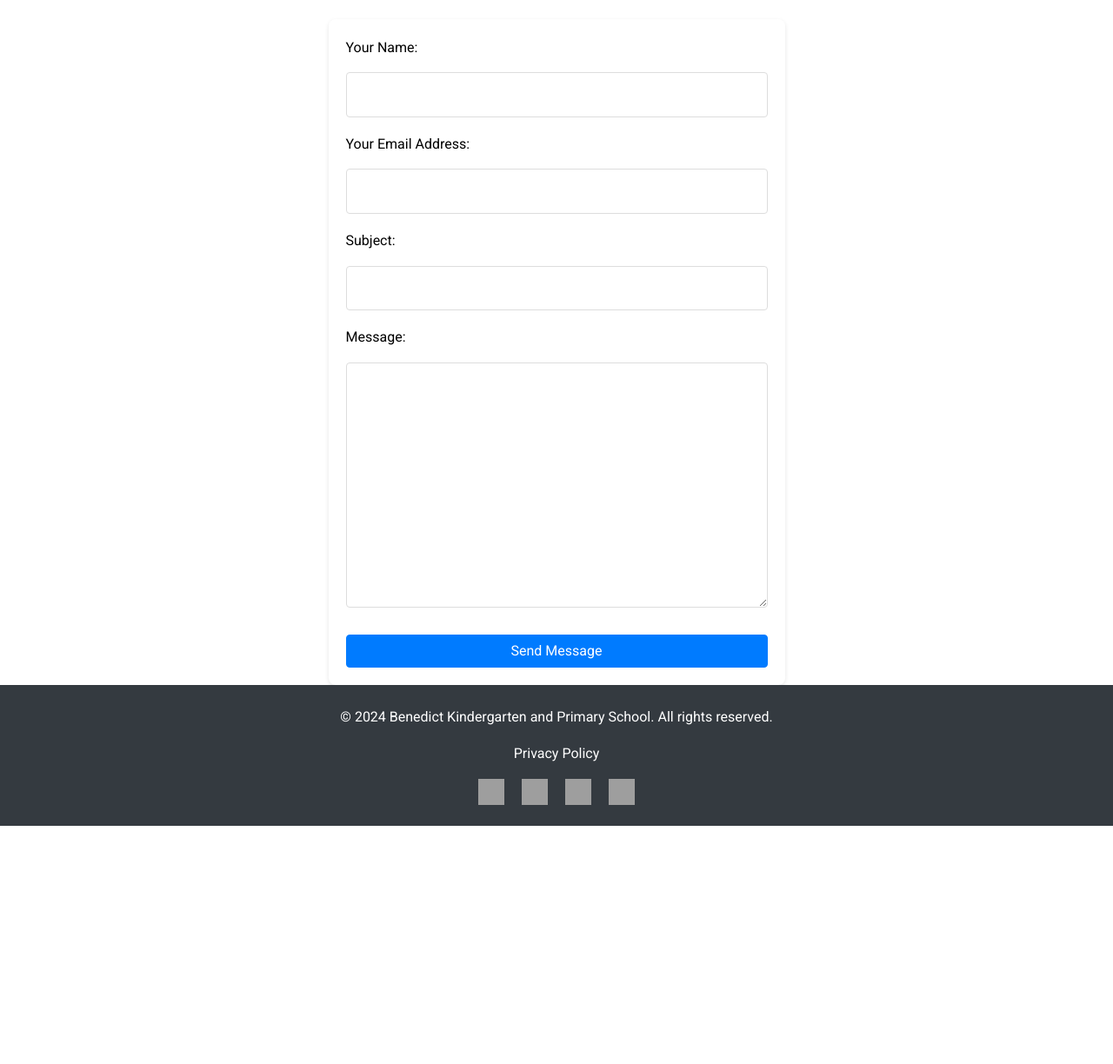
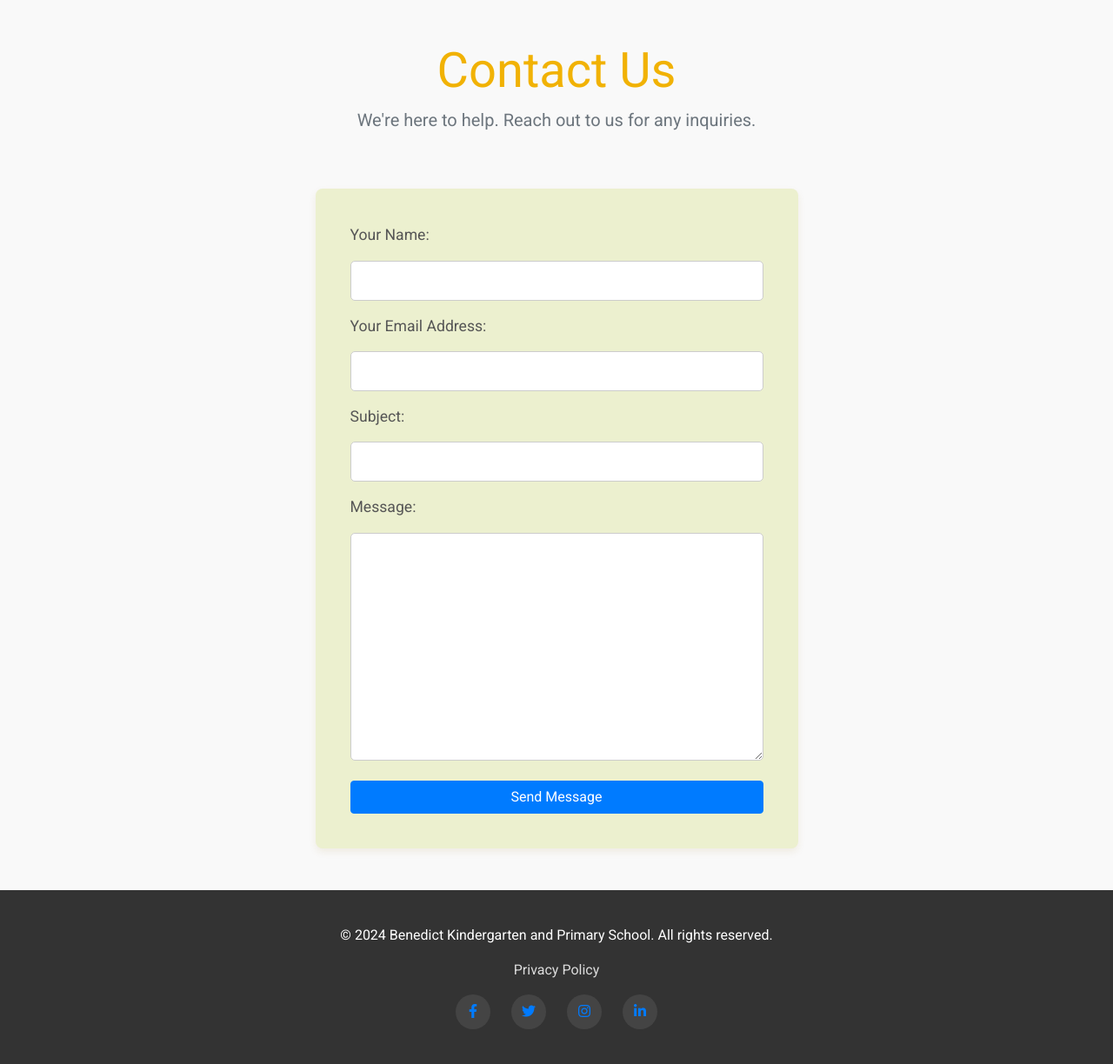
Before and after one commit to Doneddie/Benedict-School, a Django app: page /benedict_school/contactus/ in a window 1280 px wide. Shown: the whole page at 87% size. Before the commit the page ends 950 px from the top, so only its background shows below. Run offline with Django 5.2, Linux system fonts and the light colour scheme; some libraries are stand-ins or nearby versions; grey boxes are pictures that could not be loaded.

```diff
--- a/benedict/benedict_school/forms.py
+++ b/benedict/benedict_school/forms.py
@@ -46,7 +46,7 @@ class StaffForm(forms.ModelForm):
 class ParentForm(forms.ModelForm):
     class Meta:
         model = Parent
-        fields = ['first_name', 'last_name', 'ID_number', 'email', 'address', 'profile_image']
+        fields = ['first_name', 'last_name', 'ID_number', 'email', 'address', 'parent_image']
 
     def clean_email(self):
         email = self.cleaned_data.get('email')
--- a/benedict/benedict_school/models.py
+++ b/benedict/benedict_school/models.py
@@ -7,7 +7,7 @@ class Parent(models.Model):
     ID_number = models.CharField(max_length=14, unique=True, null=False, default='')
     email = models.EmailField(unique=True)
     address = models.CharField(max_length=100)
-    profile_image = models.ImageField(
+    parent_image = models.ImageField(
         upload_to="parent_images/", null=True, blank=True
     )
 
--- a/benedict/benedict_school/templates/contact.html
+++ b/benedict/benedict_school/templates/contact.html
@@ -8,18 +8,142 @@
         <!-- Include Bootstrap CSS from CDN -->
         <link href="https://stackpath.bootstrapcdn.com/bootstrap/4.5.2/css/bootstrap.min.css" rel="stylesheet">
         <link href="https://fonts.googleapis.com/css2?family=Roboto:wght@400;700&display=swap" rel="stylesheet">
-        <link rel="stylesheet" href="{% static 'css/contact_styles.css' %}">  <!-- Include styles.css file -->
+        <link rel="stylesheet" href="https://cdnjs.cloudflare.com/ajax/libs/font-awesome/5.15.3/css/all.min.css">
+        <style>
+            /* Body and General Styles */
+            body {
+                font-family: 'Roboto', sans-serif;
+                background-color: #f9f9f9;
+                color: #362424;
+                margin: 0;
+                padding: 0;
+            }
+
+            h1 {
+                font-weight: 700;
+                color: #f1b204;
+            }
+
+            /* Form Section Styling */
+            .form-container {
+                background-color: rgb(236, 240, 207);
+                padding: 40px;
+                border-radius: 8px;
+                box-shadow: 0 4px 8px rgba(158, 115, 34, 0.1);
+            }
+
+            .form-group label {
+                font-size: 1.1em;
+                color: #555;
+            }
+
+            .btn-primary {
+                background-color: #007bff;
+                border-color: #007bff;
+                transition: background-color 0.3s ease, border-color 0.3s ease;
+            }
+
+            .btn-primary:hover {
+                background-color: #0056b3;
+                border-color: #0056b3;
+            }
+
+            .form-group input, .form-group textarea {
+                border-radius: 5px;
+                border: 1px solid #ccc;
+                padding: 10px;
+                width: 100%;
+                font-size: 1em;
+                margin-top: 8px;
+                transition: border-color 0.3s ease;
+            }
+
+            .form-group input:focus, .form-group textarea:focus {
+                border-color: #007bff;
+                outline: none;
+            }
+
+            /* Error Message Styles */
+            .alert-danger {
+                background-color: #f8d7da;
+                color: #721c24;
+                border-radius: 5px;
+                padding: 15px;
+            }
+
+            .alert-danger ul {
+                list-style: none;
+                padding: 0;
+            }
+
+            .alert-danger li {
+                margin-bottom: 10px;
+            }
+
+            /* Footer Section */
+            footer {
+                background-color: #333;
+                color: white;
+                padding: 40px 20px;
+                text-align: center;
+            }
+
+            .footer-link {
+                color: #ddd;
+                text-decoration: none;
+                margin: 0 15px;
+                font-size: 1em;
+                transition: color 0.3s;
+            }
+
+            .footer-link:hover {
+                color: #007bff;
+            }
+
+            .social-icon {
+                display: inline-block;
+                width: 40px;
+                height: 40px;
+                margin: 0 10px;
+                background-color: #444;
+                border-radius: 50%;
+                padding: 8px;
+                transition: background-color 0.3s ease;
+            }
+
+            .social-icon:hover {
+                background-color: #007bff;
+            }
+
+            .social-icon img {
+                width: 100%;
+                height: 100%;
+                object-fit: cover;
+            }
+
+            /* Media Queries for Responsiveness */
+            @media (max-width: 768px) {
+                .form-container {
+                    padding: 30px;
+                }
+
+                .btn-primary {
+                    width: 100%;
+                }
+            }
+        </style>
     </head>
 
     <body class="d-flex flex-column min-vh-100">
-        <!-- Header -->
+        <!-- Header Section -->
         <div class="container text-center my-5">
             <h1 class="display-4">Contact Us</h1>
+            <p class="lead text-muted">We're here to help. Reach out to us for any inquiries.</p>
         </div>
 
-        <!-- Form Container -->
-        <div class="container d-flex justify-content-center">
-            <div class="col-md-6">
+        <!-- Form Section -->
+        <div class="container d-flex justify-content-center mb-5">
+            <div class="col-md-8 col-lg-6 form-container">
                 <form method="POST">
                     {% csrf_token %}
                     <div class="form-group">
@@ -44,28 +168,25 @@
         </div>
 
         <!-- Footer Section -->
-        <footer class="mt-auto bg-dark text-white py-4">
-            <div class="container text-center">
+        <footer class="mt-auto">
             <p>&copy; 2024 Benedict Kindergarten and Primary School. All rights reserved.</p>
-
             <!-- Privacy Policy Link -->
-                <a href="{% url 'privacy_policy' %}" class="footer-link text-white">Privacy Policy</a>
+            <a href="{% url 'privacy_policy' %}" class="footer-link">Privacy Policy</a>
 
             <!-- Social Media Icons -->
             <div class="social-media mt-3">
-                    <a href="https://facebook.com" target="_blank" class="social-icon mx-2">
-                        <img src="{% static 'images/facebook-icon.png' %}" alt="Facebook" width="30" height="30">
+                <a href="https://facebook.com" target="_blank" class="social-icon">
+                    <i class="fab fa-facebook-f"></i>
                 </a>
-                    <a href="https://twitter.com" target="_blank" class="social-icon mx-2">
-                        <img src="{% static 'images/twitter-icon.png' %}" alt="Twitter" width="30" height="30">
+                <a href="https://twitter.com" target="_blank" class="social-icon">
+                    <i class="fab fa-twitter"></i>
                 </a>
-                    <a href="https://instagram.com" target="_blank" class="social-icon mx-2">
-                        <img src="{% static 'images/instagram-icon.png' %}" alt="Instagram" width="30" height="30">
+                <a href="https://instagram.com" target="_blank" class="social-icon">
+                    <i class="fab fa-instagram"></i>
                 </a>
-                    <a href="https://linkedin.com" target="_blank" class="social-icon mx-2">
-                        <img src="{% static 'images/linkedin-icon.png' %}" alt="LinkedIn" width="30" height="30">
+                <a href="https://linkedin.com" target="_blank" class="social-icon">
+                    <i class="fab fa-linkedin-in"></i>
                 </a>
-                </div>
             </div>
         </footer>
 
--- a/benedict/benedict_school/templates/parent_list.html
+++ b/benedict/benedict_school/templates/parent_list.html
@@ -23,8 +23,8 @@
                 {% for parent in parents %}
                 <tr>
                     <td>
-                        {% if parent.profile_image %}
-                            <img src="{{ parent.profile_image.url }}" alt="{{ parent.first_name }}'s profile image" class="profile-img">
+                        {% if parent.parent_image %}
+                            <img src="{{ parent.parent_image.url }}" alt="{{ parent.first_name }}'s profile image" class="profile-img">
                         {% else %}
                             <span>No Image</span>
                         {% endif %}
```
Also changed, not shown: benedict/benedict_school/migrations/0004_rename_profile_image_parent_parent_image_and_more.py (added), benedict/db.sqlite3. Lines whose indentation alone changed are shown as unchanged.
